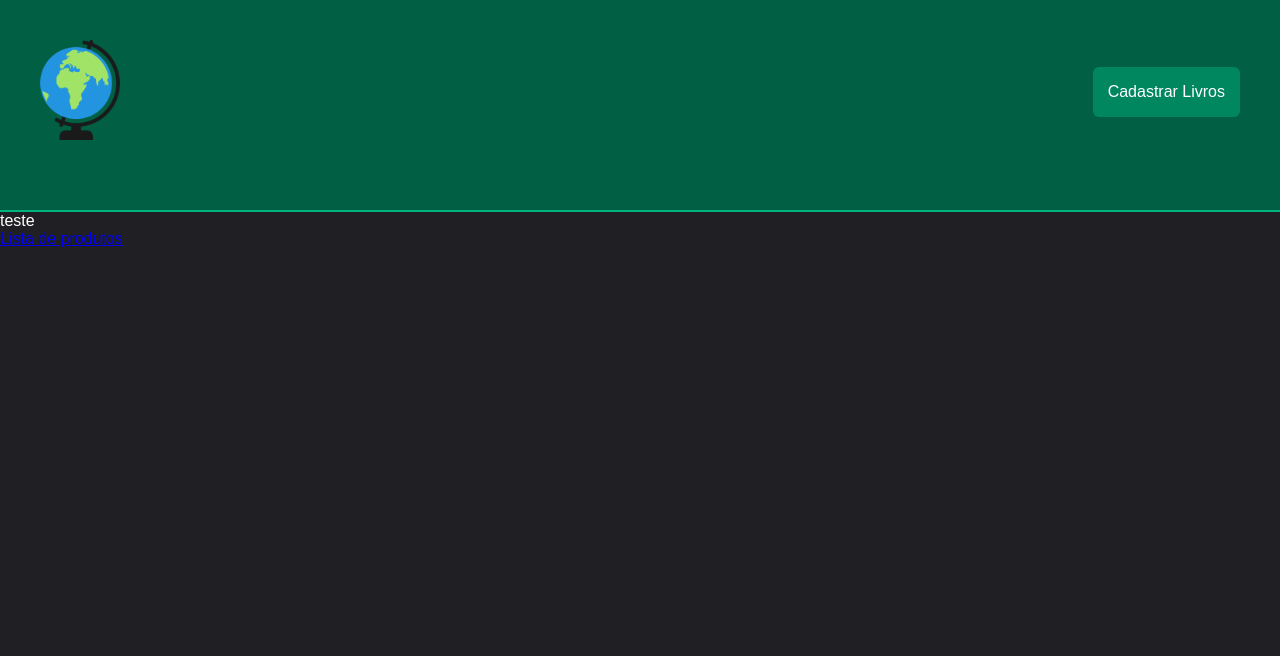
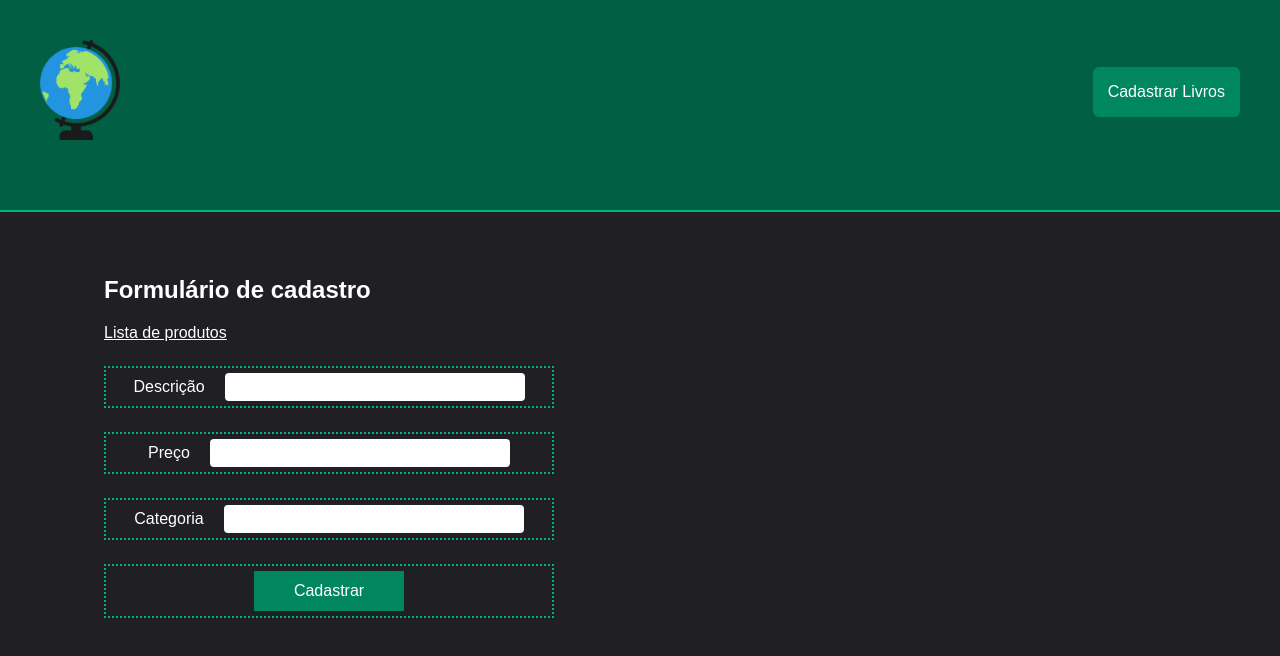
Before and after one commit to giovannirp/bookstore, a React (Vite) app in the folder boockStore/: page /registration in a window 1280 px wide. Shown: the top 656 px of the page. Built offline with nearby package versions, Linux system fonts and the light colour scheme; data requests are answered from the project's data file.

Commit message:
fix: adicionando novo conteudo

```diff
--- a/boockStore/src/pages/RegistrationBooks/index.tsx
+++ b/boockStore/src/pages/RegistrationBooks/index.tsx
@@ -1,12 +1,39 @@
 import { Link } from 'react-router-dom'
+import {
+  ButtonRestritration,
+  ContainerRegistration,
+  FormControl,
+  FormRegistration,
+  InputForm,
+  LinkRegistration,
+} from './styles'
 
 export function RegistrationBooks() {
   return (
-    <div>
-      teste
+    <ContainerRegistration>
       <div>
-        <Link to="/list-products">Lista de produtos</Link>
+        <h1>Formulário de cadastro</h1>
+        <LinkRegistration to="/list-products">
+          Lista de produtos
+        </LinkRegistration>
+        <FormRegistration action="">
+          <FormControl>
+            <label htmlFor="">Descrição</label>
+            <InputForm type="text" />
+          </FormControl>
+          <FormControl>
+            <label htmlFor="">Preço</label>
+            <InputForm type="text" />
+          </FormControl>
+          <FormControl>
+            <label htmlFor="">Categoria</label>
+            <InputForm type="text" />
+          </FormControl>
+          <FormControl>
+            <ButtonRestritration type="submit">Cadastrar</ButtonRestritration>
+          </FormControl>
+        </FormRegistration>
       </div>
-    </div>
+    </ContainerRegistration>
   )
 }
--- /dev/null
+++ b/boockStore/src/pages/RegistrationBooks/styles.ts
@@ -0,0 +1,56 @@
+import { Link } from 'react-router-dom'
+import styled from 'styled-components'
+
+export const ContainerRegistration = styled.section`
+  width: 100%;
+  max-width: 1120px;
+  margin: 4rem auto 0;
+  padding: 0 1.5rem;
+`
+
+export const FormControl = styled.section`
+  border: 2px dotted ${(props) => props.theme['green-300']};
+  padding: 5px;
+  border-spacing: 0 0.5rem;
+  margin-top: 1.5rem;
+  display: flex;
+  justify-content: center;
+  align-items: center;
+  margin-bottom: 20px;
+
+  label {
+    padding-right: 20px;
+  }
+`
+
+export const InputForm = styled.input`
+  height: 28px;
+  width: 100%;
+  max-width: 300px;
+  padding: 10px;
+  border: 0;
+  border-radius: 4px;
+`
+
+export const FormRegistration = styled.form`
+  max-width: 450px;
+`
+
+export const ButtonRestritration = styled.button`
+  max-width: 150px;
+  width: 100%;
+  border: 0;
+  display: flex;
+  height: 40px;
+  align-items: center;
+  justify-content: center;
+  background: ${(props) => props.theme['green-500']};
+  color: ${(props) => props.theme.white};
+  cursor: pointer;
+`
+export const LinkRegistration = styled(Link)`
+  display: flex;
+  color: ${(props) => props.theme.white};
+  margin-top: 20px;
+  margin-bottom: 20px;
+`
```
